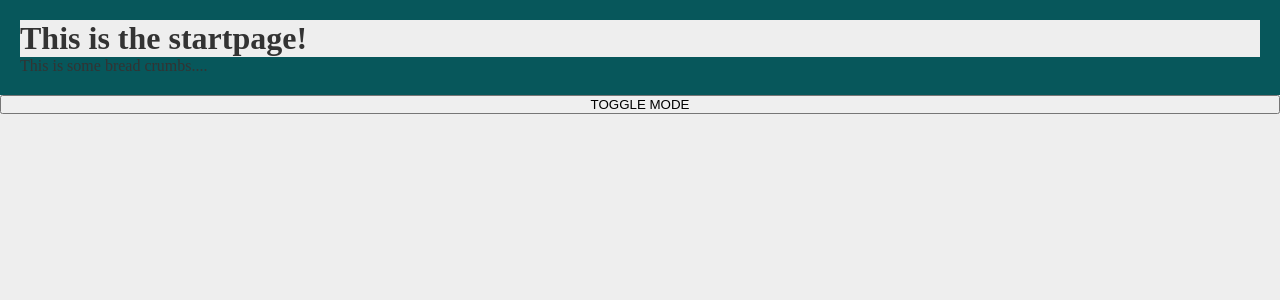
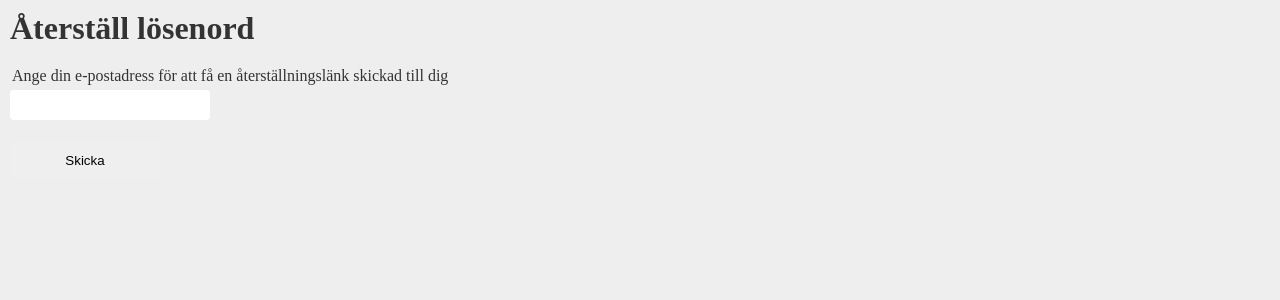
Before and after one commit to teeboteebo/pooff, a React (Create React App) app: page / in a window 1280 px wide. Shown: the top 300 px of the page. Built offline with nearby package versions, Linux system fonts and the light colour scheme.

Commit message:
added front end for sending reset mail

```diff
--- a/src/App.js
+++ b/src/App.js
@@ -1,12 +1,11 @@
-import React, { useState } from 'react';
-import StartPage from './views/StartPage'
+import React, { useState } from "react"
+import ResetPassword from "./views/ResetPassword"
 
 const App = () => {
   const [darkmode, setDarkmode] = useState(false)
   return (
-    <div className={darkmode ? 'App dark-mode' : 'App'}>
-      <StartPage />
-      <button onClick={()=>setDarkmode(!darkmode)}>TOGGLE MODE</button>
+    <div className={darkmode ? "App dark-mode" : "App"}>
+      <ResetPassword />
     </div>
   )
 }
--- a/src/sass/styles.scss
+++ b/src/sass/styles.scss
@@ -1,6 +1,7 @@
 // Import all our light / dark color variables
-@import './variables';
-@import './basic-styles';
+@import "./variables";
+@import "./basic-styles";
 
 // Component stylings
-@import '../views/StartPage/styles';
+@import "../views/StartPage/styles";
+@import "../views/ResetPassword/styles";
--- /dev/null
+++ b/src/views/ResetPassword/index.js
@@ -0,0 +1,41 @@
+import React, { useState } from "react"
+
+const ResetPassword = () => {
+  const [sent, setSent] = useState(false)
+
+  const sendMail = async () => {
+    console.log(document.querySelector(".email-input").value)
+
+    setSent(true)
+
+    await fetch("api/send", {
+      headers: {
+        "Content-Type": "application/json",
+      },
+      method: "POST",
+      body: JSON.stringify({
+        type: "reset",
+        email: document.querySelector(".email-input").value,
+      }),
+    })
+  }
+
+  return sent ? (
+    <div className="reset-password-container">
+      <h1 className="reset-password-heading">E-mail skickat</h1>
+    </div>
+  ) : (
+    <div className="reset-password-container">
+      <h1 className="reset-password-heading">Återställ lösenord</h1>
+      <label className="email-label">
+        Ange din e-postadress för att få en återställningslänk skickad till dig
+      </label>
+      <input type="text" className="email-input"></input>
+      <button className="email-button" onClick={sendMail}>
+        Skicka
+      </button>
+    </div>
+  )
+}
+
+export default ResetPassword
--- /dev/null
+++ b/src/views/ResetPassword/styles.scss
@@ -0,0 +1,25 @@
+.reset-password-container {
+  .reset-password-heading {
+    margin: 10px 10px 20px;
+  }
+  .email-label {
+    display: block;
+    margin: 10px 0 0 12px;
+  }
+  .email-input {
+    margin: 5px 10px 10px;
+    border: none;
+    border-radius: 0.25rem;
+    height: 30px;
+    width: 200px;
+    font-size: 1.2rem;
+  }
+  .email-button {
+    display: block;
+    width: 150px;
+    height: 40px;
+    margin: 10px;
+    border: none;
+    border-radius: 0.25rem;
+  }
+}
```
Also changed, not shown: 1 other file (tests, documents, lock files or other folders).
